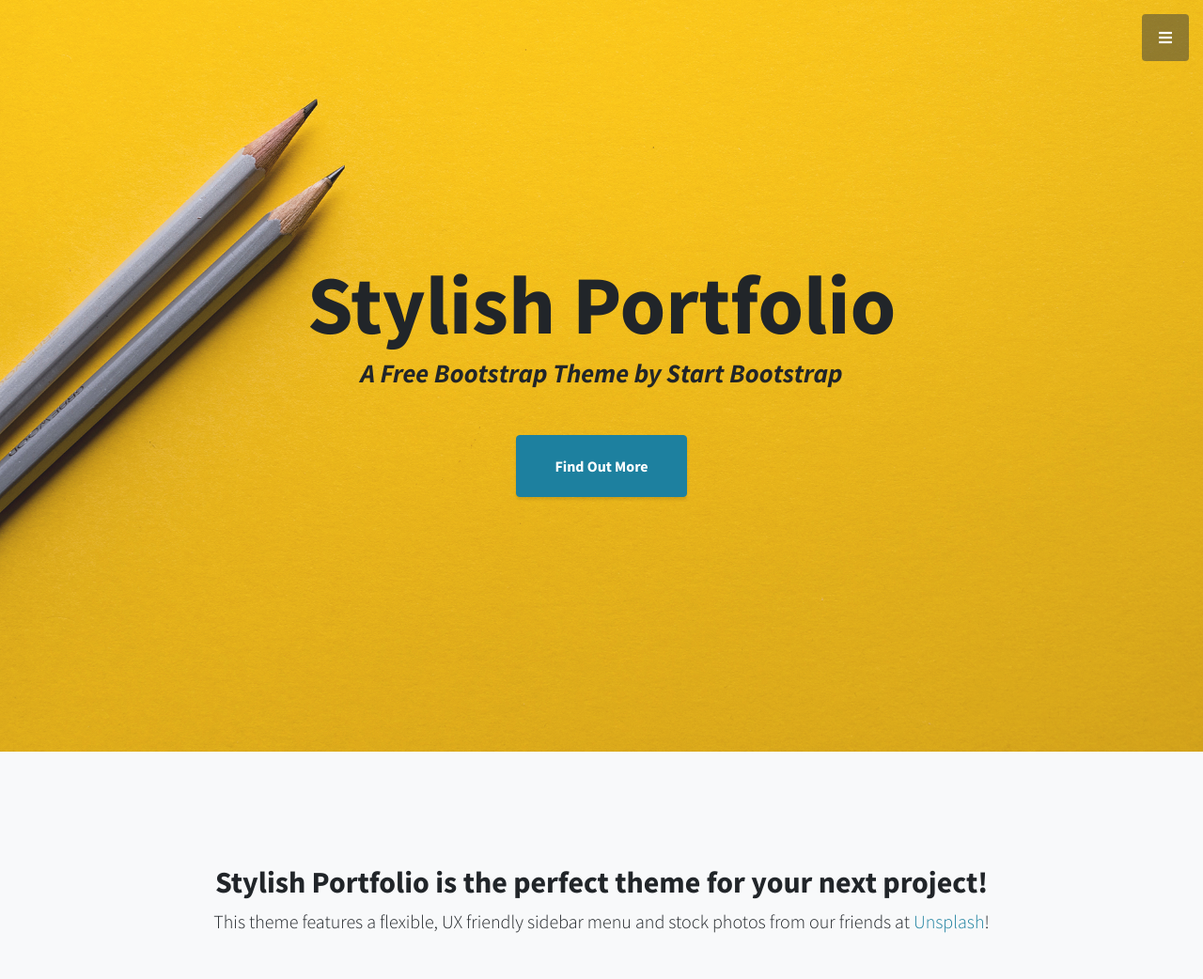
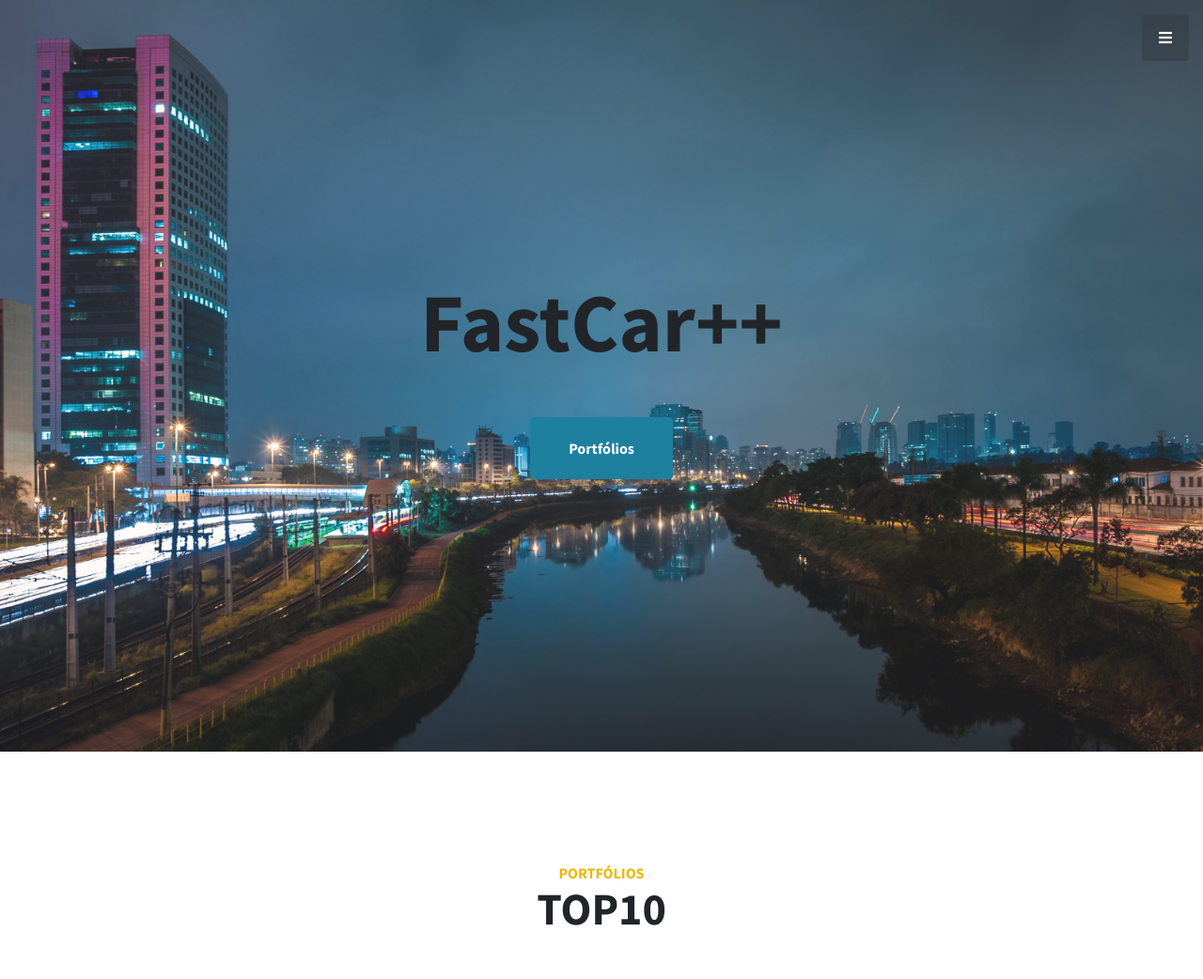
Before and after one commit to henriquegallodias/FastCar, a PHP site: page / in a window 1280 px wide. Shown: the top 1042 px of the page at 94% size. Run offline with PHP 8.4, Linux system fonts and the light colour scheme; some libraries are stand-ins or nearby versions.

Commit message:
alterei a pagina inicial. legendas e imagens.

```diff
--- a/startbootstrap-stylish-portfolio-gh-pages/css/stylish-portfolio.css
+++ b/startbootstrap-stylish-portfolio-gh-pages/css/stylish-portfolio.css
@@ -12,6 +12,8 @@ html {
 
 body {
   font-family: 'Source Sans Pro';
+  background-color: black;
+  color: black ;
 }
 
 .btn-xl {
@@ -236,7 +238,7 @@ h6 {
   display: block;
   position: relative;
   overflow: hidden;
-  max-width: 530px;
+  max-width: 720px;
   margin: auto auto 1rem;
 }
 
--- a/startbootstrap-stylish-portfolio-gh-pages/index.html
+++ b/startbootstrap-stylish-portfolio-gh-pages/index.html
@@ -8,7 +8,7 @@
     <meta name="description" content="">
     <meta name="author" content="">
 
-    <title>Stylish Portfolio - Start Bootstrap Template</title>
+    <title>FastCar.com</title>
 
     <!-- Bootstrap Core CSS -->
     <link href="vendor/bootstrap/css/bootstrap.min.css" rel="stylesheet">
@@ -32,7 +32,7 @@
     <nav id="sidebar-wrapper">
       <ul class="sidebar-nav">
         <li class="sidebar-brand">
-          <a class="js-scroll-trigger" href="#page-top">Start Bootstrap</a>
+          <a class="js-scroll-trigger" href="#page-top">Menu</a>
         </li>
         <li class="sidebar-nav-item">
           <a class="js-scroll-trigger" href="#page-top">Home</a>
@@ -55,103 +55,39 @@
     <!-- Header -->
     <header class="masthead d-flex">
       <div class="container text-center my-auto">
-        <h1 class="mb-1">Stylish Portfolio</h1>
+        <h1 class="mb-1">FastCar++</h1>
         <h3 class="mb-5">
-          <em>A Free Bootstrap Theme by Start Bootstrap</em>
+          <em></em>
         </h3>
-        <a class="btn btn-primary btn-xl js-scroll-trigger" href="#about">Find Out More</a>
+        <a class="btn btn-primary btn-xl js-scroll-trigger" href="#about">Portfólios</a>
       </div>
       <div class="overlay"></div>
     </header>
 
     <!-- About -->
-    <section class="content-section bg-light" id="about">
-      <div class="container text-center">
-        <div class="row">
-          <div class="col-lg-10 mx-auto">
-            <h2>Stylish Portfolio is the perfect theme for your next project!</h2>
-            <p class="lead mb-5">This theme features a flexible, UX friendly sidebar menu and stock photos from our friends at
-              <a href="https://unsplash.com/">Unsplash</a>!</p>
-            <a class="btn btn-dark btn-xl js-scroll-trigger" href="#services">What We Offer</a>
-          </div>
-        </div>
-      </div>
-    </section>
 
     <!-- Services -->
-    <section class="content-section bg-primary text-white text-center" id="services">
-      <div class="container">
-        <div class="content-section-heading">
-          <h3 class="text-secondary mb-0">Services</h3>
-          <h2 class="mb-5">What We Offer</h2>
-        </div>
-        <div class="row">
-          <div class="col-lg-3 col-md-6 mb-5 mb-lg-0">
-            <span class="service-icon rounded-circle mx-auto mb-3">
-              <i class="icon-screen-smartphone"></i>
-            </span>
-            <h4>
-              <strong>Responsive</strong>
-            </h4>
-            <p class="text-faded mb-0">Looks great on any screen size!</p>
-          </div>
-          <div class="col-lg-3 col-md-6 mb-5 mb-lg-0">
-            <span class="service-icon rounded-circle mx-auto mb-3">
-              <i class="icon-pencil"></i>
-            </span>
-            <h4>
-              <strong>Redesigned</strong>
-            </h4>
-            <p class="text-faded mb-0">Freshly redesigned for Bootstrap 4.</p>
-          </div>
-          <div class="col-lg-3 col-md-6 mb-5 mb-md-0">
-            <span class="service-icon rounded-circle mx-auto mb-3">
-              <i class="icon-like"></i>
-            </span>
-            <h4>
-              <strong>Favorited</strong>
-            </h4>
-            <p class="text-faded mb-0">Millions of users
-              <i class="fas fa-heart"></i>
-              Start Bootstrap!</p>
-          </div>
-          <div class="col-lg-3 col-md-6">
-            <span class="service-icon rounded-circle mx-auto mb-3">
-              <i class="icon-mustache"></i>
-            </span>
-            <h4>
-              <strong>Question</strong>
-            </h4>
-            <p class="text-faded mb-0">I mustache you a question...</p>
-          </div>
-        </div>
-      </div>
-    </section>
+
+
+
+
 
     <!-- Callout -->
-    <section class="callout">
-      <div class="container text-center">
-        <h2 class="mx-auto mb-5">Welcome to
-          <em>your</em>
-          next website!</h2>
-        <a class="btn btn-primary btn-xl" href="https://startbootstrap.com/template-overviews/stylish-portfolio/">Download Now!</a>
-      </div>
-    </section>
 
     <!-- Portfolio -->
     <section class="content-section" id="portfolio">
       <div class="container">
         <div class="content-section-heading text-center">
-          <h3 class="text-secondary mb-0">Portfolio</h3>
-          <h2 class="mb-5">Recent Projects</h2>
+          <h3 class="text-secondary mb-0">Portfólios</h3>
+          <h2 class="mb-5">TOP10</h2>
         </div>
         <div class="row no-gutters">
           <div class="col-lg-6">
             <a class="portfolio-item" href="#">
               <span class="caption">
                 <span class="caption-content">
-                  <h2>Stationary</h2>
-                  <p class="mb-0">A yellow pencil with envelopes on a clean, blue backdrop!</p>
+                  <h2>Rápidos</h2>
+                  <p class="mb-0">TOP 10 carros mais rápidos.</p>
                 </span>
               </span>
               <img class="img-fluid" src="img/portfolio-1.jpg" alt="">
@@ -161,8 +97,8 @@
             <a class="portfolio-item" href="#">
               <span class="caption">
                 <span class="caption-content">
-                  <h2>Ice Cream</h2>
-                  <p class="mb-0">A dark blue background with a colored pencil, a clip, and a tiny ice cream cone!</p>
+                  <h2>Caros</h2>
+                  <p class="mb-0">TOP 10 carros mais caros.</p>
                 </span>
               </span>
               <img class="img-fluid" src="img/portfolio-2.jpg" alt="">
@@ -172,8 +108,8 @@
             <a class="portfolio-item" href="#">
               <span class="caption">
                 <span class="caption-content">
-                  <h2>Strawberries</h2>
-                  <p class="mb-0">Strawberries are such a tasty snack, especially with a little sugar on top!</p>
+                  <h2>Econômicos</h2>
+                  <p class="mb-0">TOP 10 carros mais ecônomicos</p>
                 </span>
               </span>
               <img class="img-fluid" src="img/portfolio-3.jpg" alt="">
@@ -183,8 +119,8 @@
             <a class="portfolio-item" href="#">
               <span class="caption">
                 <span class="caption-content">
-                  <h2>Workspace</h2>
-                  <p class="mb-0">A yellow workspace with some scissors, pencils, and other objects.</p>
+                  <h2>Antigos</h2>
+                  <p class="mb-0">TOP 10 carros mais antigos.</p>
                 </span>
               </span>
               <img class="img-fluid" src="img/portfolio-4.jpg" alt="">
@@ -232,7 +168,7 @@
             </a>
           </li>
         </ul>
-        <p class="text-muted small mb-0">Copyright &copy; Your Website 2018</p>
+        <p class="text-muted small mb-0">2018</p>
       </div>
     </footer>
 
```
Also changed, not shown: startbootstrap-stylish-portfolio-gh-pages/img/bg-masthead.jpg, startbootstrap-stylish-portfolio-gh-pages/img/portfolio-2.jpg, startbootstrap-stylish-portfolio-gh-pages/vendor/bootstrap/css/bootstrap.css, 3 other files.
